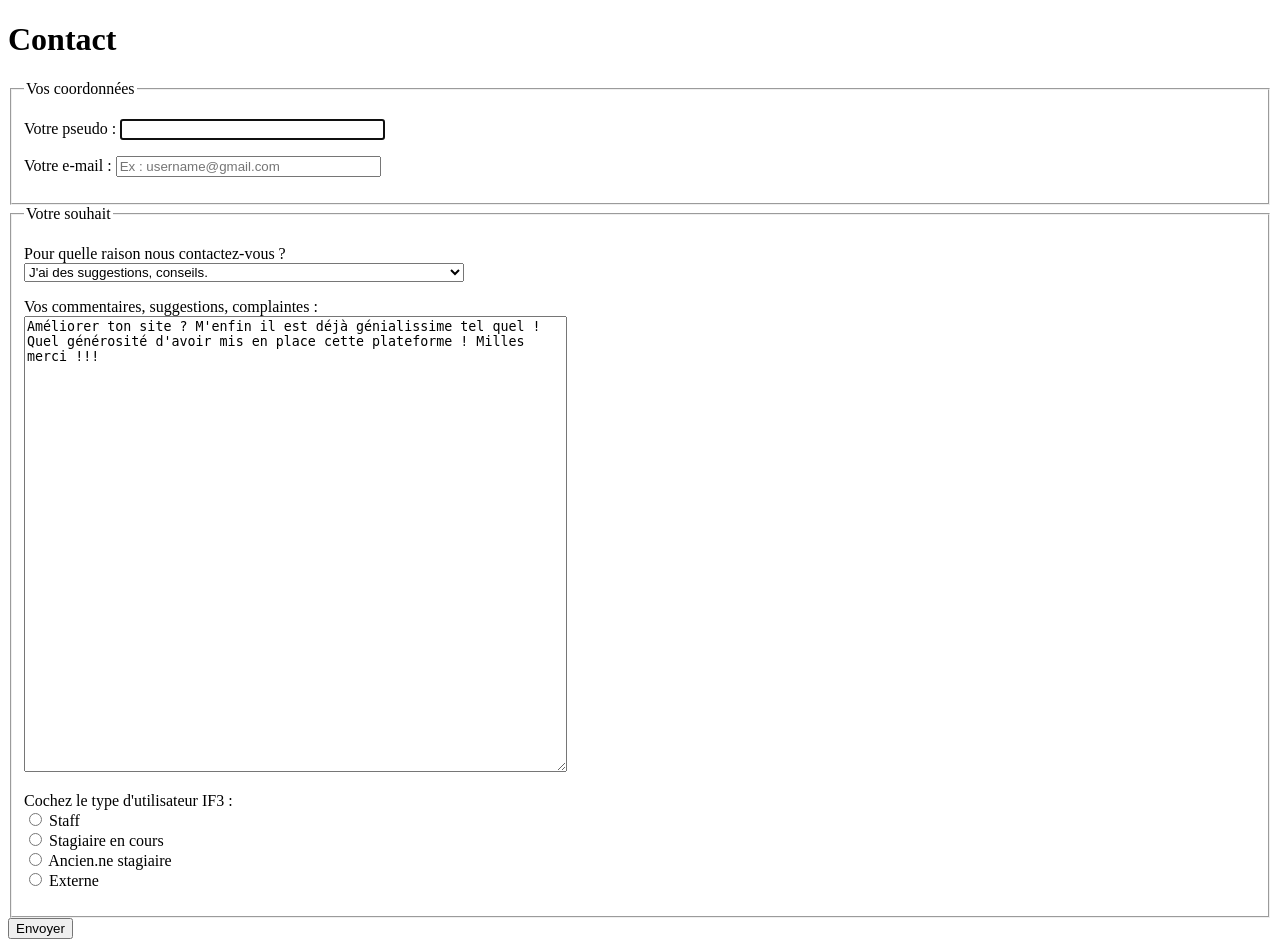
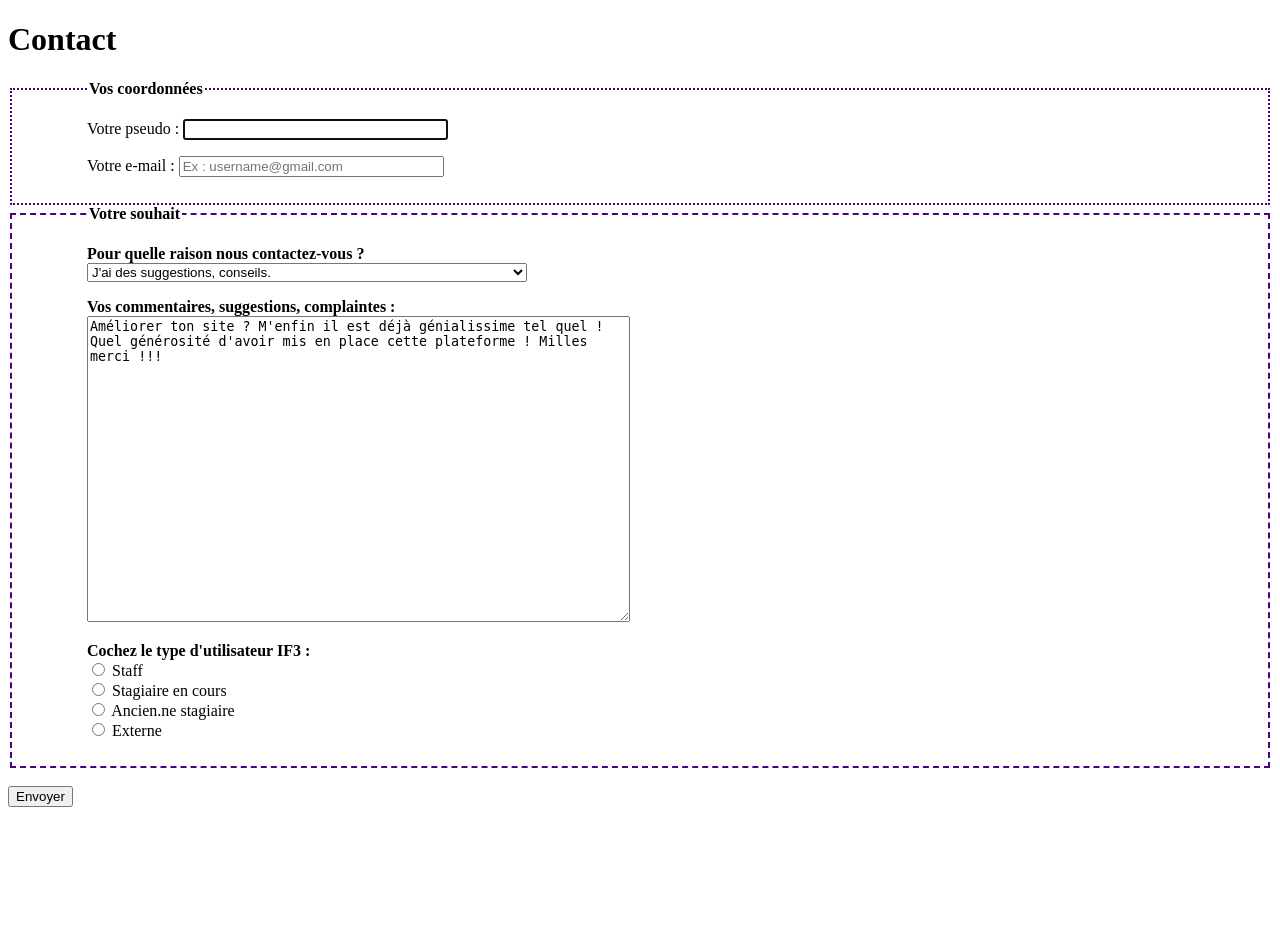
Before and after one commit to GlitchyMuon/Boardgame_site_project, a PHP site: page /contact.php in a window 1280 px wide. After the commit the page ends 807 px from the top, so only its background shows below. Run offline with PHP 8.4, Linux system fonts and the light colour scheme.

Commit message:
inserted font-weight css in html (doesn't work in stylesheet ?!)

```diff
--- a/contact.php
+++ b/contact.php
@@ -1,5 +1,5 @@
 <!DOCTYPE html>
-<html lang="en">
+<html lang="fr">
 <head>
     <meta charset="UTF-8">
     <meta http-equiv="X-UA-Compatible" content="IE=edge">
@@ -10,18 +10,18 @@
     <h1>Contact</h1>
 
     <form method="post" action="traitement.php">
-        <fieldset>
-            <legend>Vos coordonnées</legend>
+        <fieldset style="padding-left:75px;border:2px dotted indigo">
+            <legend style="font-weight: bold">Vos coordonnées</legend>
 
                 <p><label for="user">Votre pseudo</label> : <input type="text" name="user" id="user" size="30" maxlength="15" required autofocus /></p>
 
                 <p><label for="email">Votre e-mail</label> : <input type="email" name="email" id="email" placeholder="Ex : username@gmail.com" size="30" maxlength="30" required /></p>
         </fieldset>
 
-        <fieldset>
-            <legend>Votre souhait</legend>
+        <fieldset style="padding-left:75px;border:2px dashed indigo">
+            <legend style="font-weight: bold">Votre souhait</legend>
                     <p>
-                        <label for="raison">Pour quelle raison nous contactez-vous ?</label><br />
+                        <label for="raison" style="font-weight: bold">Pour quelle raison nous contactez-vous ?</label><br />
                         <select name="raison" id="raison">
                             <optgroup label="Commentaires positifs">
                                 <option value="suggestions">J'ai des suggestions, conseils.</option>
@@ -34,17 +34,18 @@
                         </select>
                     </p>
 
-                        <label for="improve">Vos commentaires, suggestions, complaintes : </label><br />
-                            <textarea name="improve" id="ameliorer" cols= 65 rows = 30>Améliorer ton site ? M'enfin il est déjà génialissime tel quel ! Quel générosité d'avoir mis en place cette plateforme ! Milles merci !!!
+                        <label for="improve" style="font-weight: bold">Vos commentaires, suggestions, complaintes : </label><br />
+                            <textarea name="improve" id="ameliorer" cols= 65 rows = 20>Améliorer ton site ? M'enfin il est déjà génialissime tel quel ! Quel générosité d'avoir mis en place cette plateforme ! Milles merci !!!
                             </textarea>
 
-                                <p>Cochez le type d'utilisateur IF3 :<br />
+                                <p><strong>Cochez le type d'utilisateur IF3 : <br /></strong>
                                     <input type="radio" name="status" value="Staff" id="staff" /> <label for="staff">Staff</label><br />
                                     <input type="radio" name="status" value="intern" id="intern" /> <label for="intern">Stagiaire en cours</label><br />
                                     <input type="radio" name="status" value="alumni" id="alumni" /> <label for="alumni">Ancien.ne stagiaire</label><br />
                                     <input type="radio" name="status" value="extern" id="extern" /> <label for="extern">Externe</label>
+                                    </br>
                                 </p>
-        </fieldset>
+        </fieldset></br>
                                 <input type="submit" value="Envoyer"/>
     </form>
 </body>
```
Also changed, not shown: CSS/style.css (+10 -0 lines).
